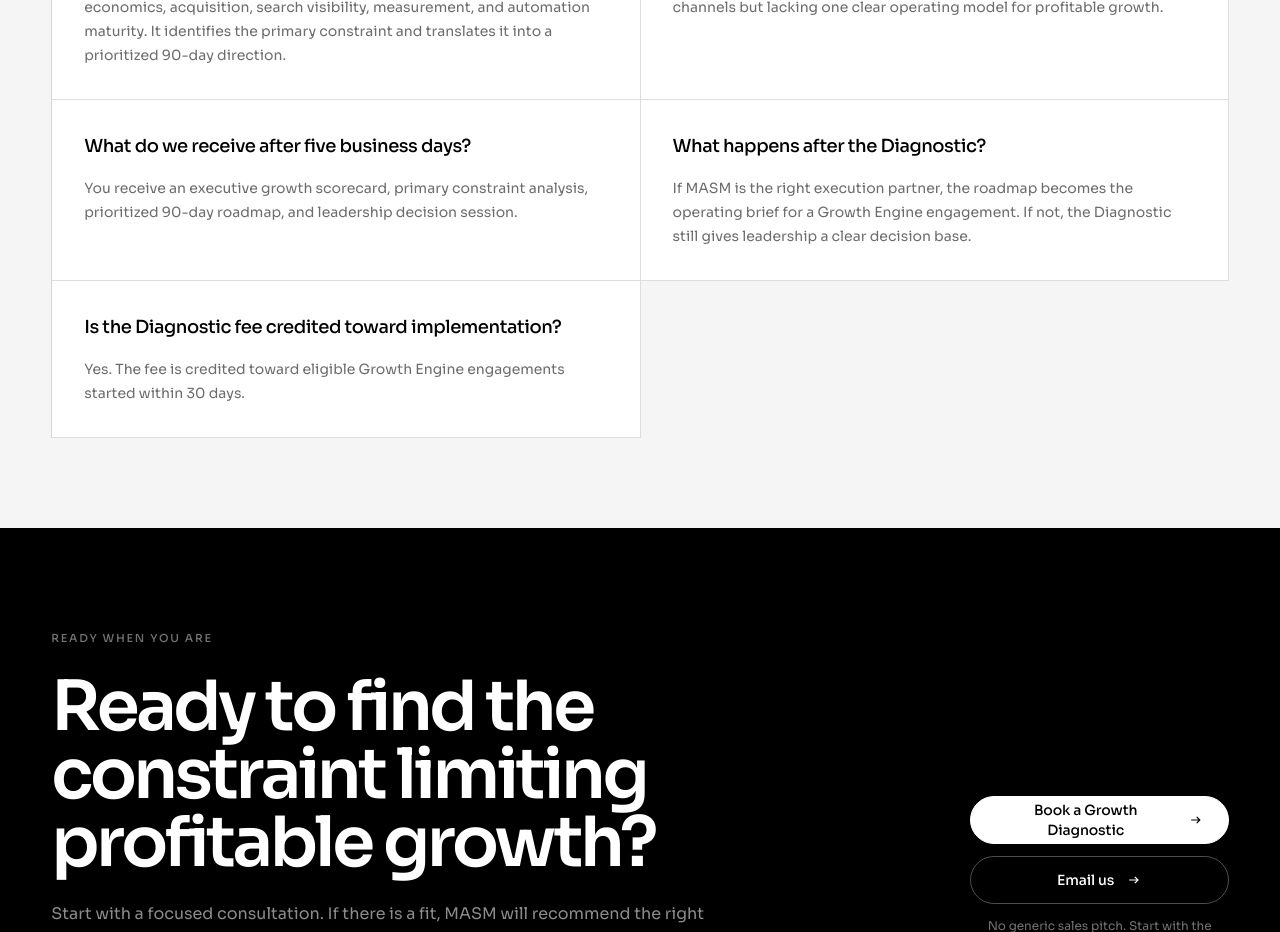
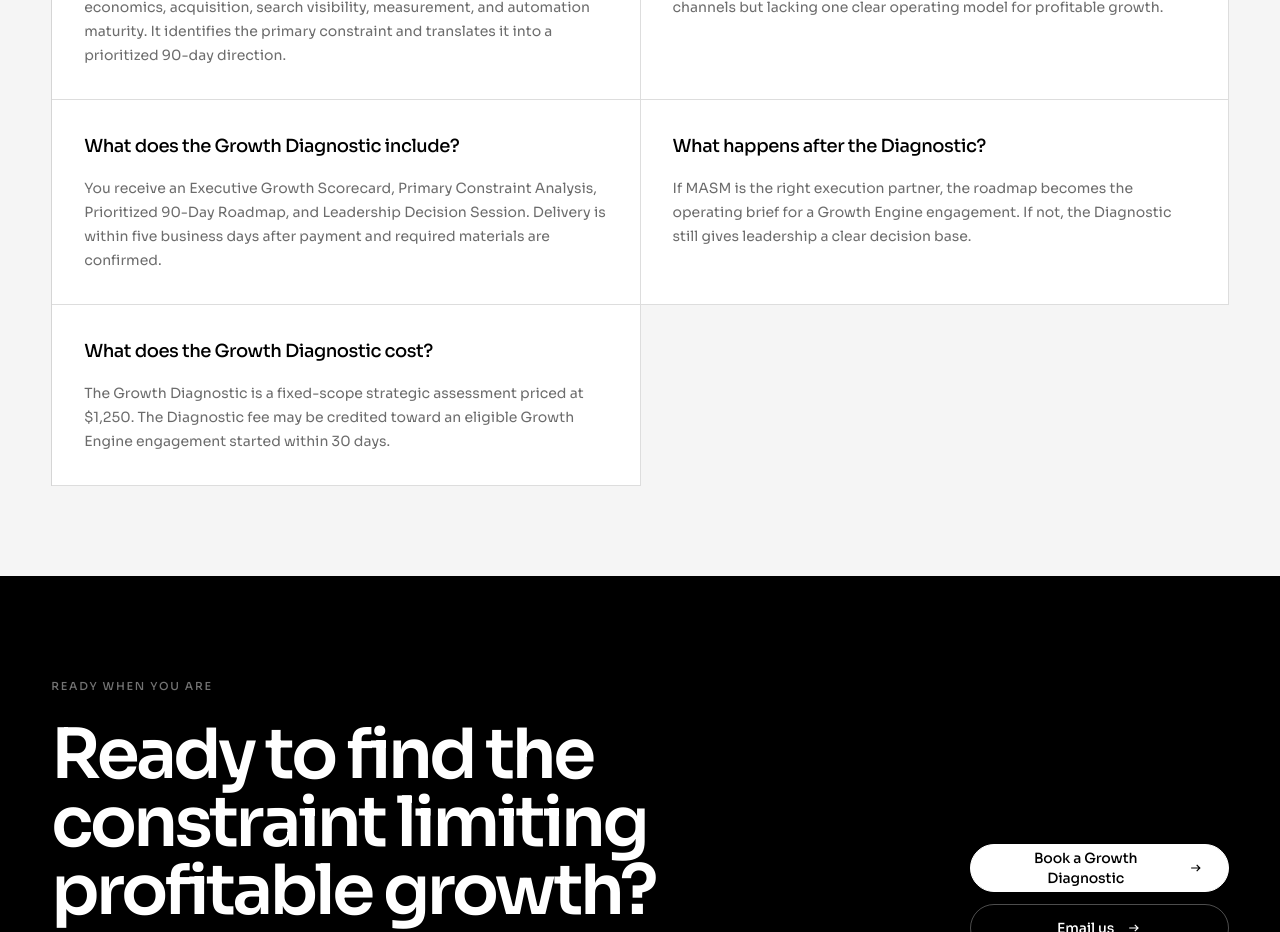
Before and after one commit to sianmatti/masm-website, a Next.js app: page / in a window 1280 px wide. Shown: the part 8540-9472 px from the top of the page. Built offline with nearby package versions, Linux system fonts and the light colour scheme.

Commit message:
Clarify Growth Diagnostic pricing FAQ

```diff
--- a/components/faq.tsx
+++ b/components/faq.tsx
@@ -12,9 +12,9 @@ export const homepageFaqs = [
       "It is for founders and growth leaders already investing across multiple channels but lacking one clear operating model for profitable growth.",
   },
   {
-    question: "What do we receive after five business days?",
+    question: "What does the Growth Diagnostic include?",
     answer:
-      "You receive an executive growth scorecard, primary constraint analysis, prioritized 90-day roadmap, and leadership decision session.",
+      "You receive an Executive Growth Scorecard, Primary Constraint Analysis, Prioritized 90-Day Roadmap, and Leadership Decision Session. Delivery is within five business days after payment and required materials are confirmed.",
   },
   {
     question: "What happens after the Diagnostic?",
@@ -22,9 +22,9 @@ export const homepageFaqs = [
       "If MASM is the right execution partner, the roadmap becomes the operating brief for a Growth Engine engagement. If not, the Diagnostic still gives leadership a clear decision base.",
   },
   {
-    question: "Is the Diagnostic fee credited toward implementation?",
+    question: "What does the Growth Diagnostic cost?",
     answer:
-      "Yes. The fee is credited toward eligible Growth Engine engagements started within 30 days.",
+      "The Growth Diagnostic is a fixed-scope strategic assessment priced at $1,250. The Diagnostic fee may be credited toward an eligible Growth Engine engagement started within 30 days.",
   },
 ];
 
```
